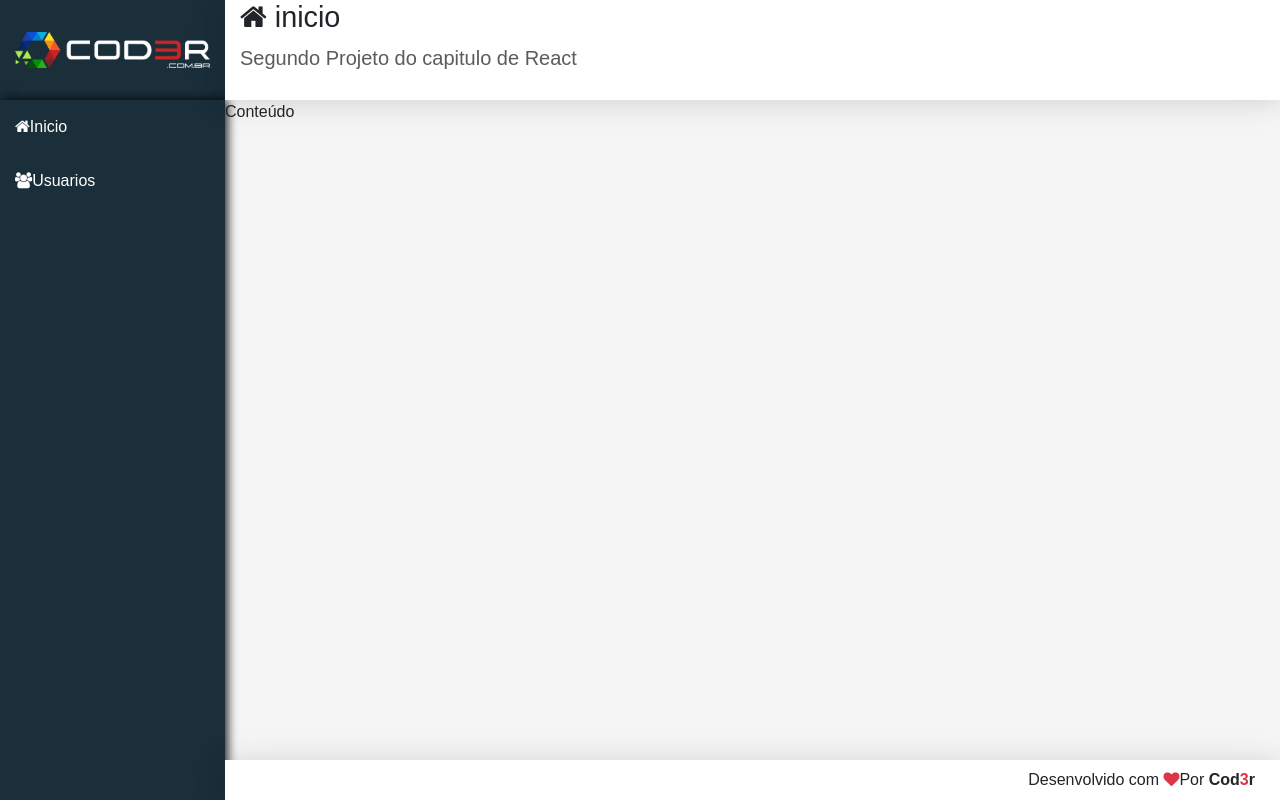
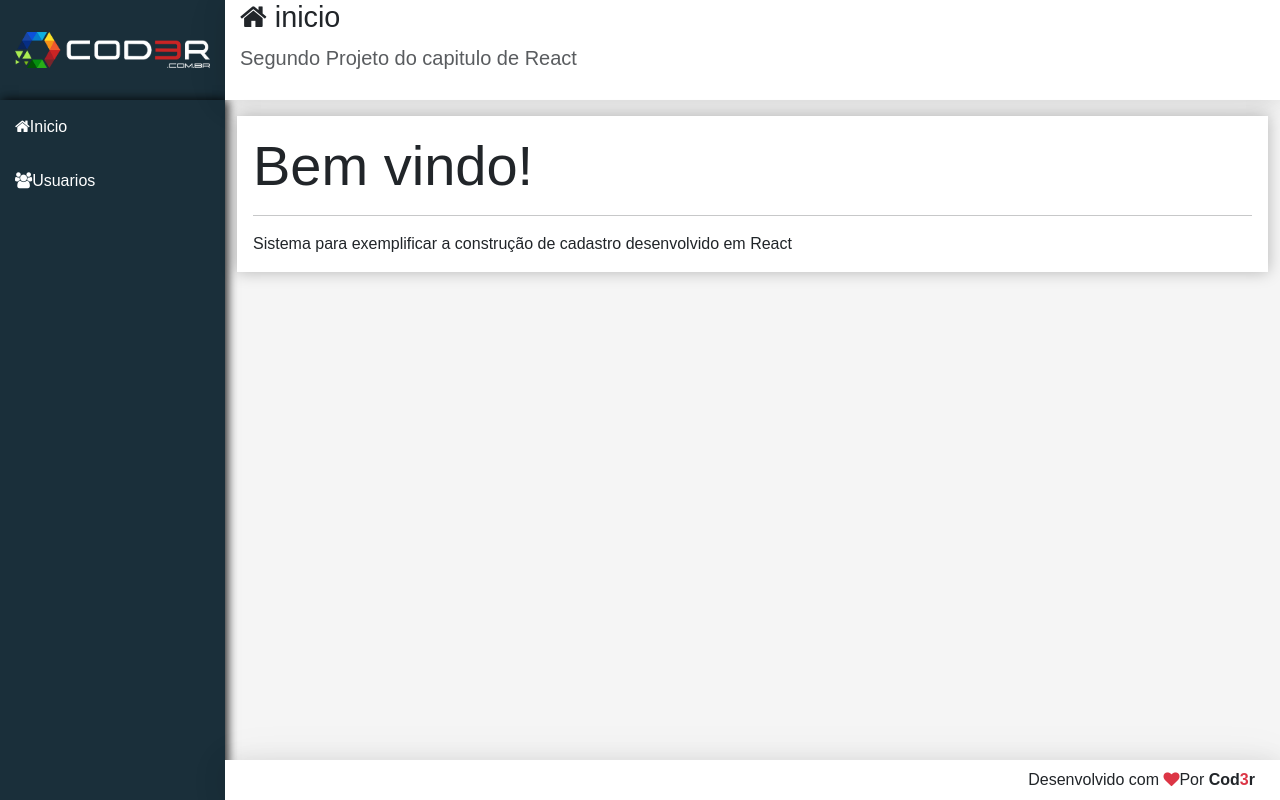
Before and after one commit to Rubenslourenco/ProjetoCadastroUsuario, a React (Create React App) app in the folder crud/frontend/: page / in a window 1280 px wide. Built offline with nearby package versions, Linux system fonts and the light colour scheme.

Commit message:
Criação do componente Conteudo

```diff
--- /dev/null
+++ b/crud/frontend/src/components/home/Home.jsx
@@ -0,0 +1,11 @@
+import React from "react";
+import Main from '../template/Main'
+
+export default props =>
+    <Main icon="home" title="inicio"
+        subtitle="Segundo Projeto do capitulo de React">
+        <div className='display-4'>Bem vindo!</div>
+        <hr />
+        <p className='mb-0'>Sistema para exemplificar a construção
+            de cadastro desenvolvido em React</p>
+    </Main>
--- a/crud/frontend/src/components/template/Main.css
+++ b/crud/frontend/src/components/template/Main.css
@@ -0,0 +1,4 @@
+main > div {
+    background-color: #FFF;
+    box-shadow: 0px 0px 15px #0004;
+}
--- a/crud/frontend/src/components/template/Main.jsx
+++ b/crud/frontend/src/components/template/Main.jsx
@@ -4,8 +4,10 @@
 
 export default props =>
     <React.Fragment>
-            <Header {...props} />
-            <main className='content'>
-                Conteúdo
-            </main>
+        <Header {...props} />
+        <main className="content container-fluid">
+            <div className="p-3 mt-3">
+                {props.children}
+            </div>
+        </main>
     </React.Fragment>
--- a/crud/frontend/src/main/App.jsx
+++ b/crud/frontend/src/main/App.jsx
@@ -5,14 +5,13 @@
 
 import Logo from '../components/template/Logo'
 import Nav from '../components/template/Nav'
-import Main from '../components/template/Main'
+import Home from '../components/home/Home'
 import Footer from '../components/template/Footer'
 
 export default props =>
     <div className='app'>
         <Logo/>
         <Nav/>
-        <Main icon="home" title="inicio"
-            subtitle="Segundo Projeto do capitulo de React" />
+        <Home />
         <Footer/>
     </div>
```
